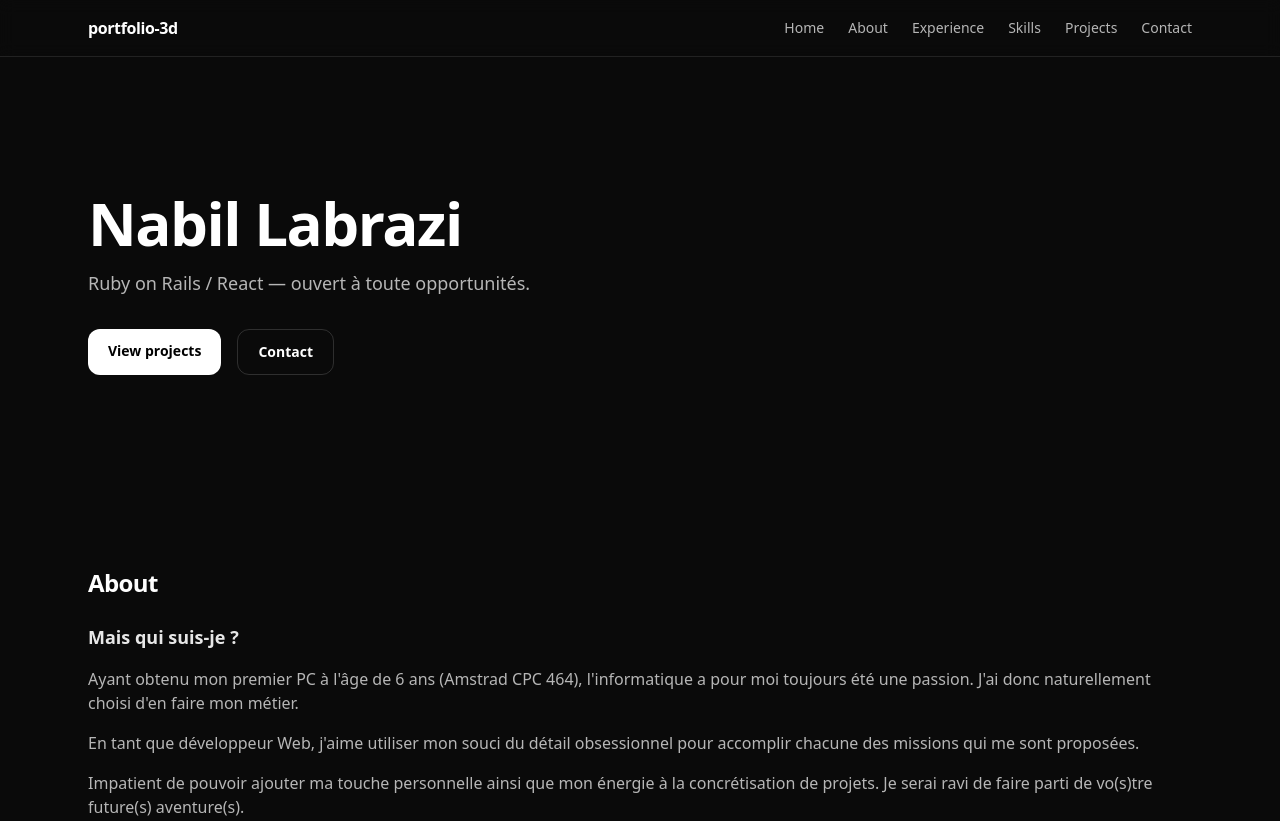
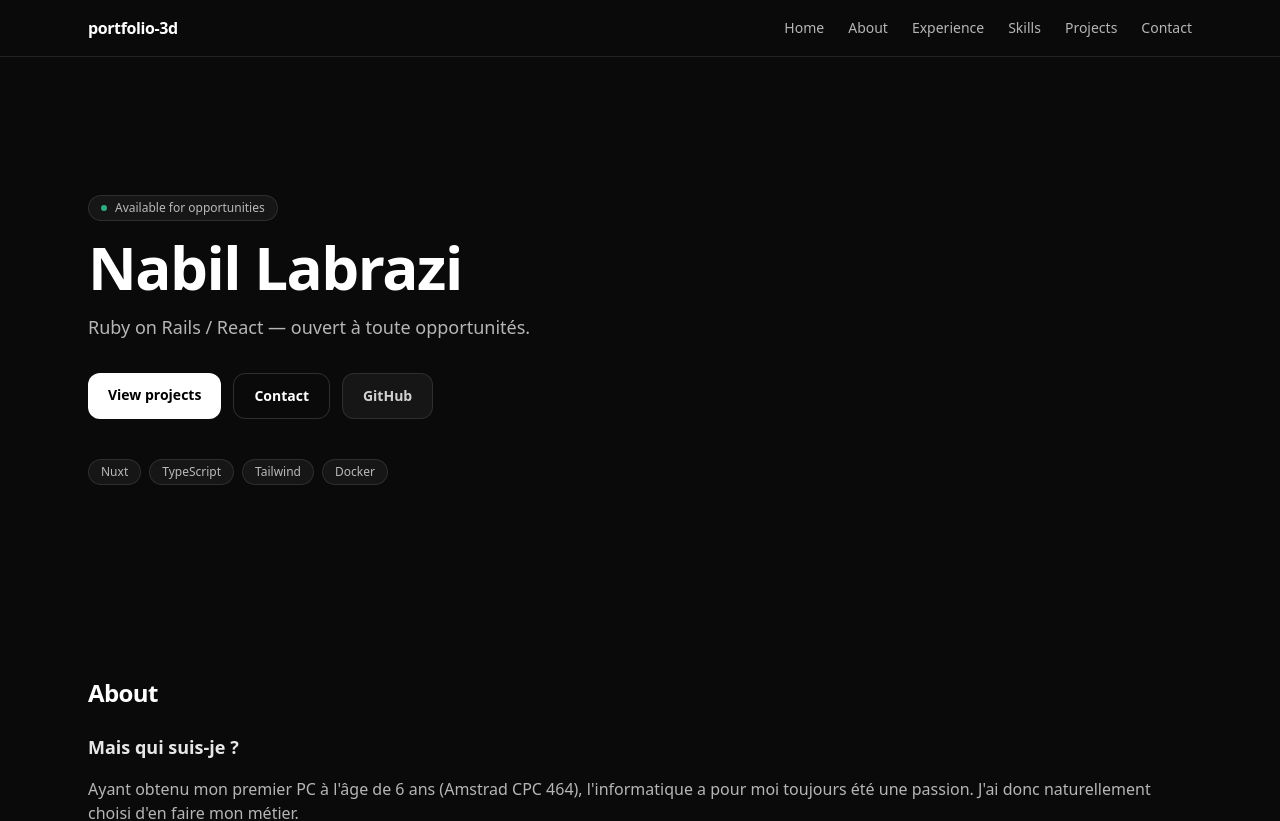
Before and after one commit to nlabrazi/portfolio-3d, a Nuxt app: page / in a window 1280 px wide. Shown: the top 821 px of the page. Built offline with nearby package versions, Linux system fonts and the light colour scheme.

Commit message:
feat(style): improve typography and hero layout

```diff
--- a/app/assets/css/main.css
+++ b/app/assets/css/main.css
@@ -9,6 +9,28 @@ html {
 
 body {
   @apply bg-neutral-950 text-white antialiased;
+  font-family: ui-sans-serif, system-ui, -apple-system, Segoe UI, Roboto, Helvetica, Arial,
+    "Apple Color Emoji", "Segoe UI Emoji";
+}
+
+.h1 {
+  @apply text-4xl font-semibold tracking-tight md:text-6xl;
+}
+
+.h2 {
+  @apply text-2xl font-semibold tracking-tight;
+}
+
+.lead {
+  @apply text-lg text-white/70;
+}
+
+.muted {
+  @apply text-sm text-white/60;
+}
+
+.pill {
+  @apply rounded-full border border-white/10 bg-white/5 px-3 py-1 text-xs text-white/70;
 }
 
 /* ===== Containers ===== */
--- a/app/components/sections/About.vue
+++ b/app/components/sections/About.vue
@@ -4,7 +4,7 @@ import { about } from "../../../data/about"
 
 <template>
   <section id="about" class="section">
-    <h2 class="text-2xl font-semibold tracking-tight">About</h2>
+    <h2 class="h2">About</h2>
 
     <h3 class="mt-6 text-lg font-semibold text-white/90">
       {{ about.heading }}
--- a/app/components/sections/Contact.vue
+++ b/app/components/sections/Contact.vue
@@ -4,7 +4,7 @@ import { site } from "../../../data/site"
 
 <template>
   <section id="contact" class="section">
-    <h2 class="text-2xl font-semibold tracking-tight">Contact</h2>
+    <h2 class="h2">Contact</h2>
 
     <div class="mt-6 flex flex-col gap-2 text-white/70">
       <a v-for="s in site.socials" :key="s.href" class="hover:text-white" :href="s.href" target="_blank"
--- a/app/components/sections/Experience.vue
+++ b/app/components/sections/Experience.vue
@@ -4,7 +4,7 @@ import { experiences } from "../../../data/experience"
 
 <template>
   <section id="experience" class="section">
-    <h2 class="text-2xl font-semibold tracking-tight">Experience</h2>
+    <h2 class="h2">Experience</h2>
 
     <div class="mt-8 grid gap-4">
       <article v-for="exp in experiences" :key="`${exp.company}-${exp.role}-${exp.start}`" class="card glow-hover p-6">
--- a/app/components/sections/Hero.vue
+++ b/app/components/sections/Hero.vue
@@ -4,22 +4,43 @@ import { site } from "../../../data/site"
 
 <template>
   <section id="home" class="section">
-    <h1 class="text-4xl font-bold tracking-tight md:text-6xl">
+    <div class="max-w-3xl">
+      <div
+        class="mb-4 inline-flex items-center gap-2 rounded-full border border-white/10 bg-white/5 px-3 py-1 text-xs text-white/70">
+        <span class="size-1.5 rounded-full bg-emerald-400/80"></span>
+        Available for opportunities
+      </div>
+
+      <h1 class="h1">
         {{ site.name }}
       </h1>
 
-    <p class="mt-4 max-w-2xl text-lg text-white/70">
+      <p class="mt-4 lead">
         {{ site.tagline }}
       </p>
 
-    <div class="mt-8 flex gap-4">
+      <div class="mt-8 flex flex-wrap gap-3">
         <a href="#projects" class="rounded-xl bg-white px-5 py-3 text-sm font-semibold text-black hover:bg-white/90">
           View projects
         </a>
+
         <a href="#contact"
-        class="rounded-xl border border-white/15 px-5 py-3 text-sm font-semibold text-white hover:border-white/30">
+          class="rounded-xl border border-white/15 bg-white/0 px-5 py-3 text-sm font-semibold text-white hover:border-white/30">
           Contact
         </a>
+
+        <a :href="site.socials.find(s => s.label === 'GitHub')?.href" target="_blank"
+          class="rounded-xl border border-white/10 bg-white/5 px-5 py-3 text-sm font-semibold text-white/80 hover:text-white">
+          GitHub
+        </a>
+      </div>
+
+      <div class="mt-10 flex flex-wrap gap-2">
+        <span class="pill">Nuxt</span>
+        <span class="pill">TypeScript</span>
+        <span class="pill">Tailwind</span>
+        <span class="pill">Docker</span>
+      </div>
     </div>
   </section>
 </template>
--- a/app/components/sections/Projects.vue
+++ b/app/components/sections/Projects.vue
@@ -4,7 +4,7 @@ import { projects } from "../../../data/projects"
 
 <template>
   <section id="projects" class="section">
-    <h2 class="text-2xl font-semibold tracking-tight">Projects</h2>
+    <h2 class="h2">Projects</h2>
 
     <div class="mt-8 grid gap-4 md:grid-cols-2">
       <article v-for="p in projects" :key="p.slug" class="card glow-hover p-6">
--- a/app/components/sections/Skills.vue
+++ b/app/components/sections/Skills.vue
@@ -4,7 +4,7 @@ import { skillGroups } from "../../../data/skills"
 
 <template>
   <section id="skills" class="section">
-    <h2 class="text-2xl font-semibold tracking-tight">Skills</h2>
+    <h2 class="h2">Skills</h2>
 
     <div class="mt-8 grid gap-4 md:grid-cols-2">
       <article v-for="g in skillGroups" :key="g.title" class="card glow-hover p-6">
```
Lines whose indentation alone changed are shown as unchanged.
